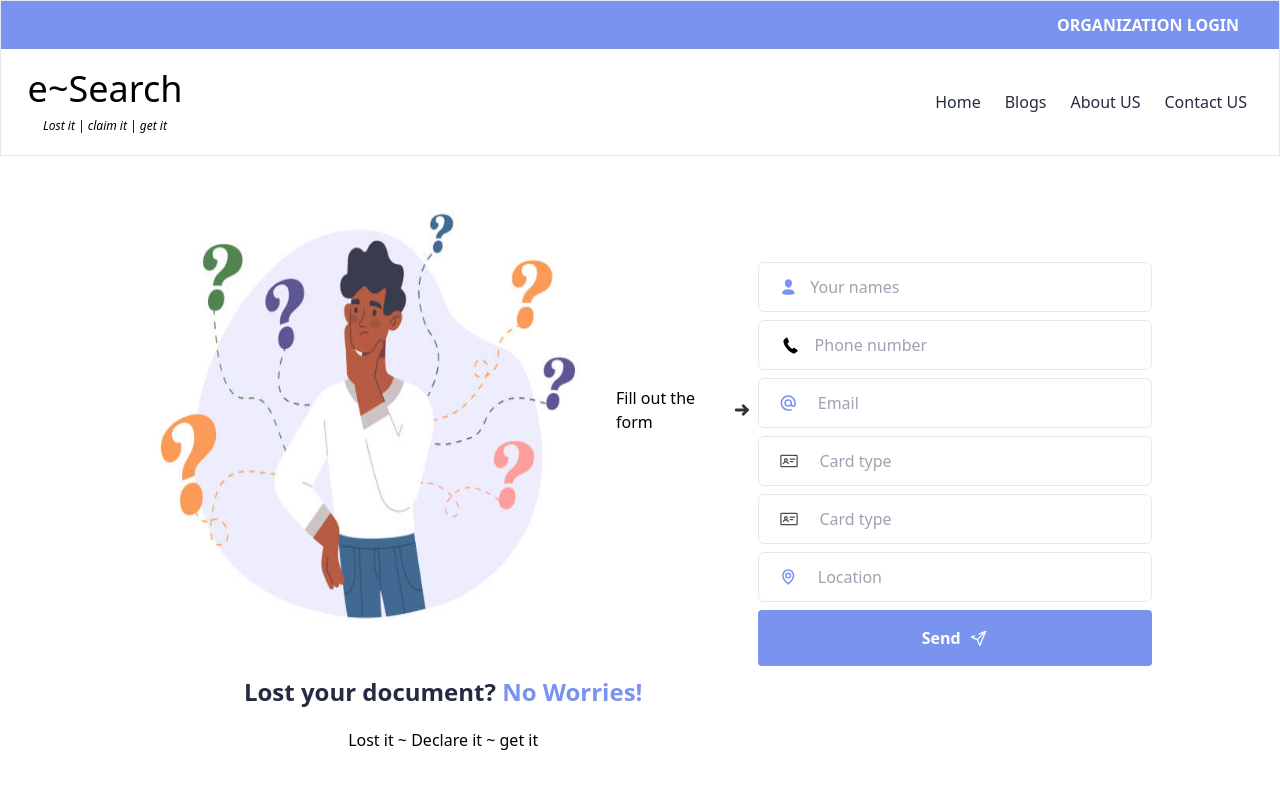
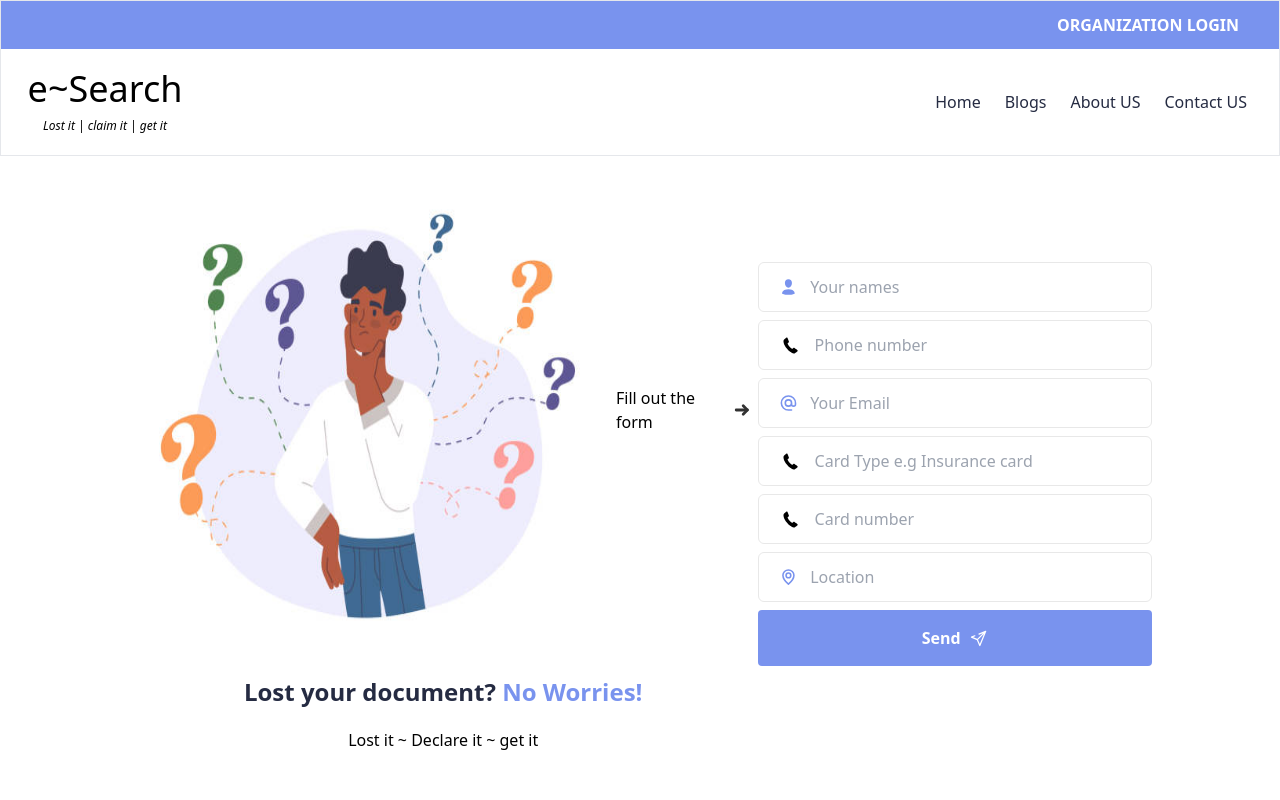
Before and after one commit to Delyc/easy-searc, a Next.js app: page /declare-doc in a window 1280 px wide. Shown: the top 800 px of the page. Built offline with nearby package versions, Linux system fonts and the light colour scheme.

Commit message:
Feat: Declare document designing

```diff
--- a/src/components/sections/DeclareDoc.tsx
+++ b/src/components/sections/DeclareDoc.tsx
@@ -1,18 +1,16 @@
 import { useDeclareLostDocMutation } from "@/services/docsApiSlice";
 import { useState } from "react";
-import { toast } from "react-toastify";
 import Navbar from "../layouts/Navbar";
-import { AtIcon, GmailIcon, LocationIcon, PhoneIcon, ProfileIcon, SideArrow } from "../svgs/Icons";
+import { SideArrow } from "../svgs/Icons";
 import Button from "../ui/Button";
 import alerts from "../utils/Alert";
-import lostMan from '../../../public/assets/lost-man.svg'
 import man from '../../../public/assets/man.jpg'
 import Image from "next/image";
 import SectionWrapper from "../wrappers/SectionWrapper";
 import { SendIcon } from "../svgs/Icons";
-import card from '../../../public/assets/card.svg'
 import Footer from "../layouts/Footer";
-
+import Input from "../ui/Input";
+import { formItems } from "../utils/data";
 const DeclareDoc = () => {
 
     const initialData = {
@@ -34,15 +32,14 @@ const DeclareDoc = () => {
     const handleSubmit = async (e: any) => {
         e.preventDefault()
         await declareLostDoc(declareDoc).unwrap().then((payload) => {
-            console.log("payload", payload)
             alerts()
-
         })
             .catch((err) => {
                 console.log(err)
             })
+    }
 
-    }
+
     return (
         <>
             <Navbar />
@@ -52,56 +49,25 @@ const DeclareDoc = () => {
                         <div className=" flex gap-2 items-center w-full justify-center">
                             <Image src={man} alt="man icon" className="h-[60vh] w-[30rem]" />
                             <div className="animate-bounce flex gap-2 items-center">Fill out the form <SideArrow /> </div>
-
                         </div>
                         <h1 className="text-dark-blue font-bold text-2xl w-4/5 text-center">Lost your document? <span className="text-primary-blue">No Worries!</span></h1>
-
                         <p>Lost it ~ Declare it ~ get it</p>
-
                     </div>
                     <form className="flex flex-col gap-2 w-2/5">
-                        <div className="flex items-center px-5 rounded-md border border-gray-border">
-                            <ProfileIcon />
-                            <input name="names" onChange={inputHandler} placeholder="Your names" type="text" className="w-full  p-3 bg-white outline-none  text-gray-text" />
-                        </div>
-
-                        <div className="flex  items-center px-5 rounded-md border border-gray-border ">
-                            <PhoneIcon />
-                            <input name="phone" onChange={inputHandler} placeholder="Phone number" type="number" className="w-full  p-3 bg-white outline-none text-gray-text" />
-
-                        </div>
-                        <div className="rounded-md border border-gray-border flex gap-2 items-center px-5">
-                            <AtIcon />
-                            <input name="email" onChange={inputHandler} placeholder="Email" type="email" className="w-full  p-3 bg-white outline-none text-gray-text" />
-
-                        </div>
-
-                        <div className="flex gap-2 px-5 items-center rounded-md border border-gray-border ">
-                            <Image src={card} alt="Card" height={20} width={20} />
-
-                            <input onChange={inputHandler} name="cardType" placeholder="Card type" type="text" className="w-full  p-3 bg-white outline-none text-gray-text" />
-
-                        </div>
-                        <div className="flex gap-2 px-5 items-center rounded-md border border-gray-border ">
-                            <Image src={card} alt="Card" height={20} width={20} />
-
-                            <input onChange={inputHandler} name="cardNumber" placeholder="Card type" type="text" className="w-full  p-3 bg-white outline-none text-gray-text" />
-
-                        </div>
-                        <div className="flex gap-2 items-center rounded-md border border-gray-border px-5">
-                            <LocationIcon />
-                            <input onChange={inputHandler} name="location" placeholder="Location" type="text" className="w-full  p-3 bg-white outline-none text-gray-text" />
-
-                        </div>
-
+                        {formItems.map((formItem, index) => {
+                            return (
+                                <div key={index} className="flex items-center px-5 rounded-md border border-gray-border">
+                                    {formItem.icon}
+                                    <Input placeHolder={formItem.placeHolder} type={formItem.type} handleChange={inputHandler} name={formItem.name} />
+                                </div>
+                            )
+                        })}
                         <Button hasIcon={true} icon={<SendIcon />} text={isLoading ? "Sending ..." : "Send"} className="rounded text-white" handleClick={handleSubmit} />
                     </form>
                 </section>
             </SectionWrapper>
-
             <Footer />
         </>
-
     );
 }
 
--- a/src/components/ui/Button.tsx
+++ b/src/components/ui/Button.tsx
@@ -3,7 +3,7 @@ interface Props{
     handleClick ?: any,
     text ?: string,
     icon ? : any,
-    hasIcon : boolean
+    hasIcon ?: boolean
 }
 
 const Button = ({className, text, handleClick, icon, hasIcon} : Props) => {
--- /dev/null
+++ b/src/components/ui/Input.tsx
@@ -0,0 +1,15 @@
+interface Props{
+    type: string,
+    placeHolder: string,
+    handleChange: any,
+    name: string,
+    className ?: string
+}
+
+const Input  = ({type, placeHolder, handleChange, name, className} : Props) => {
+    return (
+        <input type={type} placeholder={placeHolder} onChange={handleChange} name={name} className={`${className} w-full  p-3 bg-white outline-none text-gray-text`}/>
+    )
+}
+
+export default Input ;
--- /dev/null
+++ b/src/components/utils/data.tsx
@@ -0,0 +1,44 @@
+import { ProfileIcon, PhoneIcon, AtIcon, LocationIcon } from "../svgs/Icons"
+
+export const  formItems = [
+    {
+        icon: <ProfileIcon />,
+        name: "names",
+        placeHolder: "Your names",
+        type: "text"
+    },
+    {
+        icon: <PhoneIcon />,
+        name: "phone",
+        placeHolder: "Phone number",
+        type: "number"
+    },
+    {
+        icon: <AtIcon />,
+        name: "email",
+        placeHolder: "Your Email",
+        type: "email"
+    },
+    {
+        icon: <PhoneIcon />,
+        name: "cardType",
+        placeHolder: "Card Type e.g Insurance card",
+        type: "text"
+    },
+    {
+        icon: <PhoneIcon />,
+        name: "cardNumber",
+        placeHolder: "Card number",
+        type: "number"
+    },
+    {
+        icon: <LocationIcon />,
+        name: "location",
+        placeHolder: "Location",
+        type: "text"
+    },
+
+
+
+
+]
```
